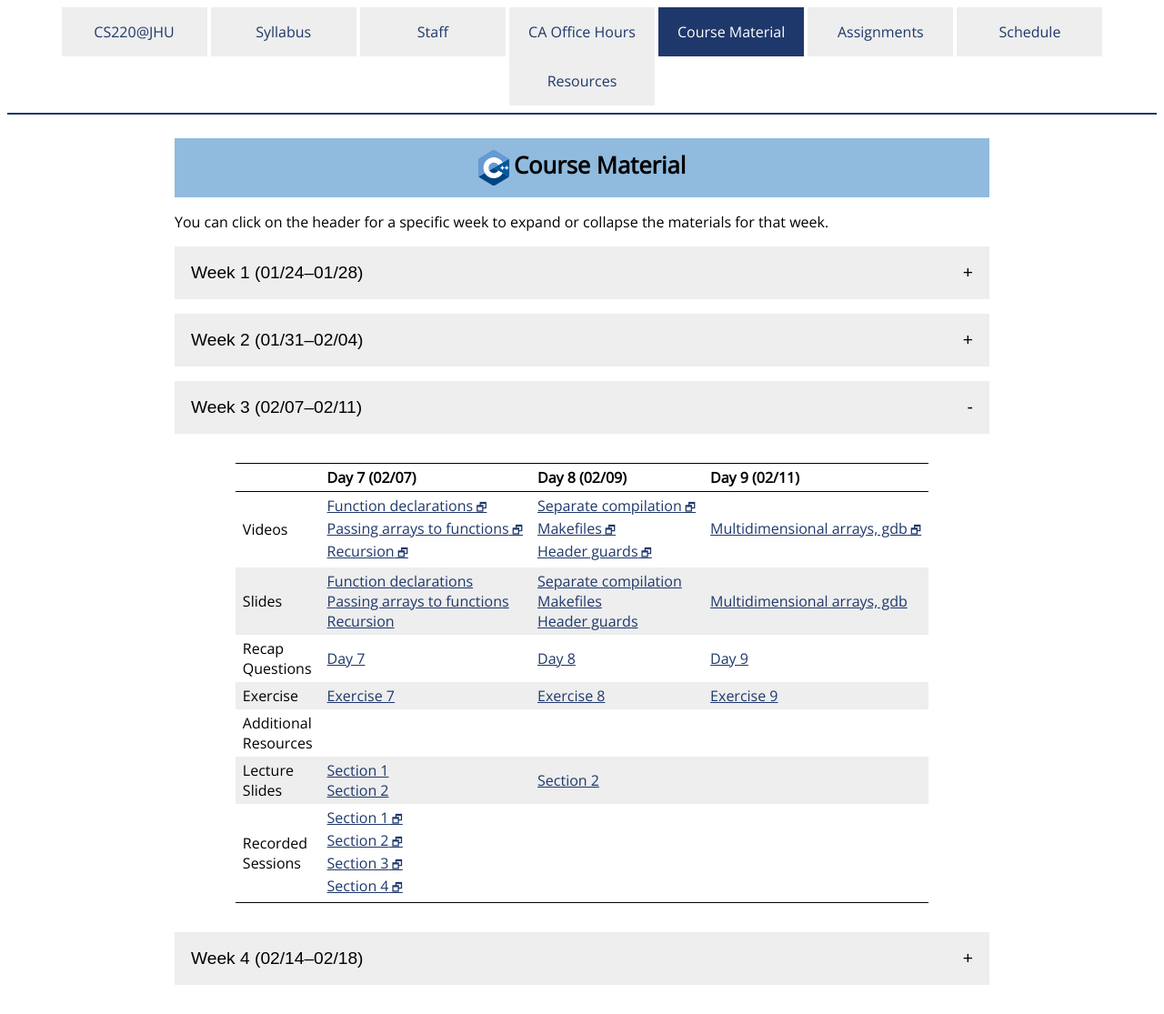
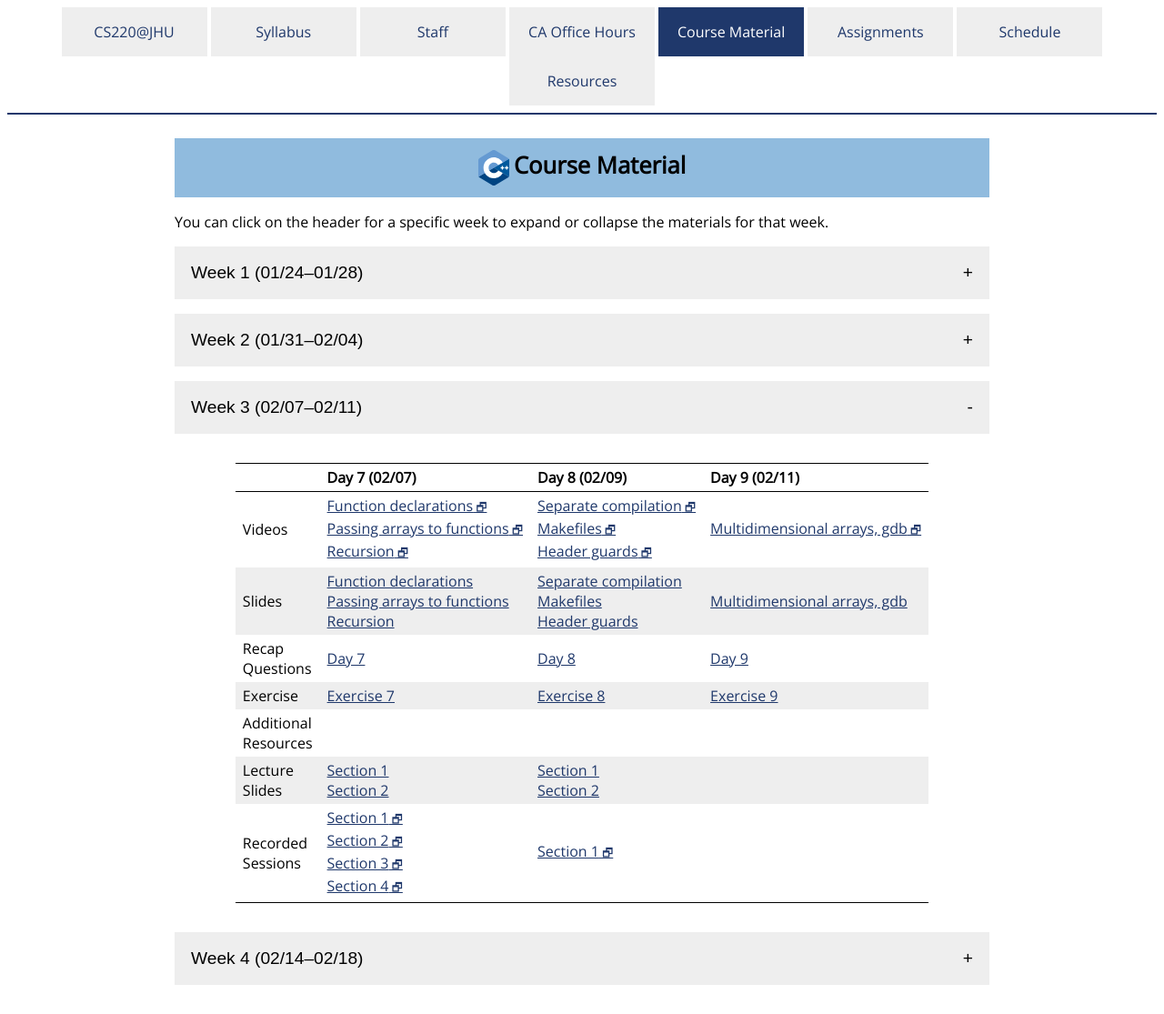
Before and after one commit to jhu-ip/cs220-s22, a Jekyll site: the page built from material.md, in a window 1280 px wide. Shown: the whole page at 91% size. Built offline with Jekyll 4.4.1, drawn with Linux system fonts in a browser that asks for light colours; some web fonts are replaced.

Commit message:
day 8 notes and recording for sec 01

```diff
--- a/material.csv
+++ b/material.csv
@@ -102,7 +102,9 @@
 3,2,02/09,Video,"Header guards",https://jh.hosted.panopto.com/Panopto/Pages/Viewer.aspx?id=76a9e1f6-07f3-483c-9341-ae230027a948
 3,2,02/09,Recap,"Day 8",questions/day08.html
 3,2,02/09,Exercise,"Exercise 8",exercise/ex08.html
+3,2,02/09,LectureSlides,"Section 1",slides/sec01/day08_notes.pdf
 3,2,02/09,LectureSlides,"Section 2",slides/sec02/08.pdf
+3,2,02/09,Recording,"Section 1",https://jh.hosted.panopto.com/Panopto/Pages/Viewer.aspx?id=1766ed35-dca0-4554-bc7e-ae3701389e8a
 3,3,02/11,Slides,"Multidimensional arrays, gdb",slides/day09_multidimensional_arrays_gdb.pdf
 3,3,02/11,Video,"Multidimensional arrays, gdb",https://jh.hosted.panopto.com/Panopto/Pages/Viewer.aspx?id=67aec427-5035-40bb-a34f-ae230027a824
 3,3,02/11,Recap,"Day 9",questions/day09.html
--- a/material.md
+++ b/material.md
@@ -177,13 +177,13 @@
     <tr>
       <td>Lecture<br>Slides</td>
       <td><a href='slides/sec01/day07_notes.pdf'>Section 1</a><br><a href='slides/sec02/07.pdf'>Section 2</a></td>
-      <td><a href='slides/sec02/08.pdf'>Section 2</a></td>
+      <td><a href='slides/sec01/day08_notes.pdf'>Section 1</a><br><a href='slides/sec02/08.pdf'>Section 2</a></td>
       <td></td>
     </tr>
     <tr>
       <td>Recorded<br>Sessions</td>
       <td><a class='external' target='_blank' href='https://jh.hosted.panopto.com/Panopto/Pages/Viewer.aspx?id=51916e89-95b2-48c6-922a-ae3501370ac5'>Section 1</a><br><a class='external' target='_blank' href='https://jh.hosted.panopto.com/Panopto/Pages/Viewer.aspx?id=1802c3b6-6330-4bf6-9c10-ae3501462214'>Section 2</a><br><a class='external' target='_blank' href='https://jh.hosted.panopto.com/Panopto/Pages/Viewer.aspx?id=ed38cf3a-d791-4221-9706-ae35015a0bf3'>Section 3</a><br><a class='external' target='_blank' href='https://jh.hosted.panopto.com/Panopto/Pages/Viewer.aspx?id=5e4de440-7633-4a5f-b53d-ae3501095795'>Section 4</a></td>
-      <td></td>
+      <td><a class='external' target='_blank' href='https://jh.hosted.panopto.com/Panopto/Pages/Viewer.aspx?id=1766ed35-dca0-4554-bc7e-ae3701389e8a'>Section 1</a></td>
       <td></td>
     </tr>
   </tbody>
```
